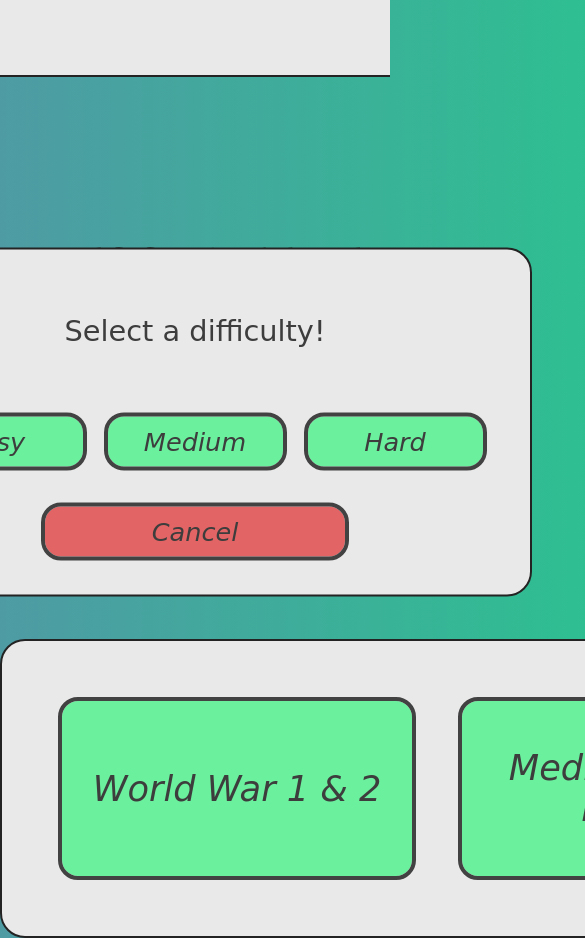
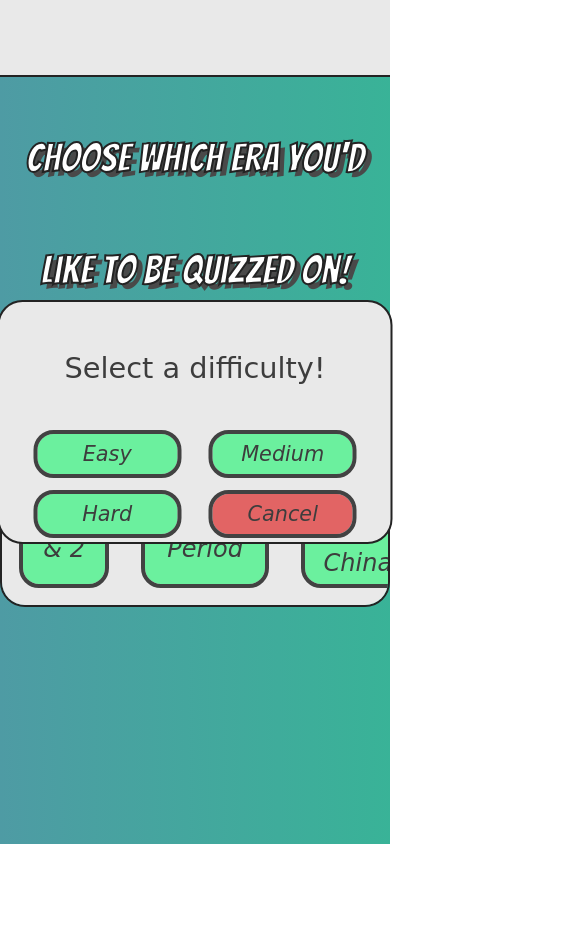
Before and after one commit to MisterCxmpy/project-week-1, a plain HTML site: page frontend/pages/home.html in a window 390 px wide. Both pictures are taken after a click on the button "World War 1 & 2". Shown: the top 938 px of the page, 585 px wide, since content can reach past the window. After the commit the page ends 844 px from the top, so only its background shows below. Drawn offline with Linux system fonts and the light colour scheme; a web font is replaced by a local one.

Commit message:
added media query to home.css page

```diff
--- a/frontend/styles/home.css
+++ b/frontend/styles/home.css
@@ -177,3 +177,44 @@ body {
     transform: translate(-50%, -50%) scale(1);
   }
 }
+
+
+
+@media only screen and (max-width: 600px) {
+  #title {
+    font-size: 2.5rem;
+    padding-top: 75px;
+  }
+
+  #container {
+    width: 100%;
+    margin: 0;
+    border-radius: 50;
+    border: #232323 2px solid;
+    padding: 1px;
+    top: 75px;
+    overflow-y: auto;
+    box-sizing: border-box;
+  }
+
+  .era-btn {
+    width: 45%;
+    height: 125px;
+    margin: 20px;
+    font-size: 1.5rem;
+    display: inline-block
+  }
+
+  .modal {
+    width: 90%;
+    height: 200px;
+    padding: 20px;
+  }
+
+  .difficulty-btn, #close-difficulty-modal-btn {
+    width: 40%;
+    margin-top: 20px;
+    font-size: 1.3rem;
+    height: 40px;
+  }
+}
```
